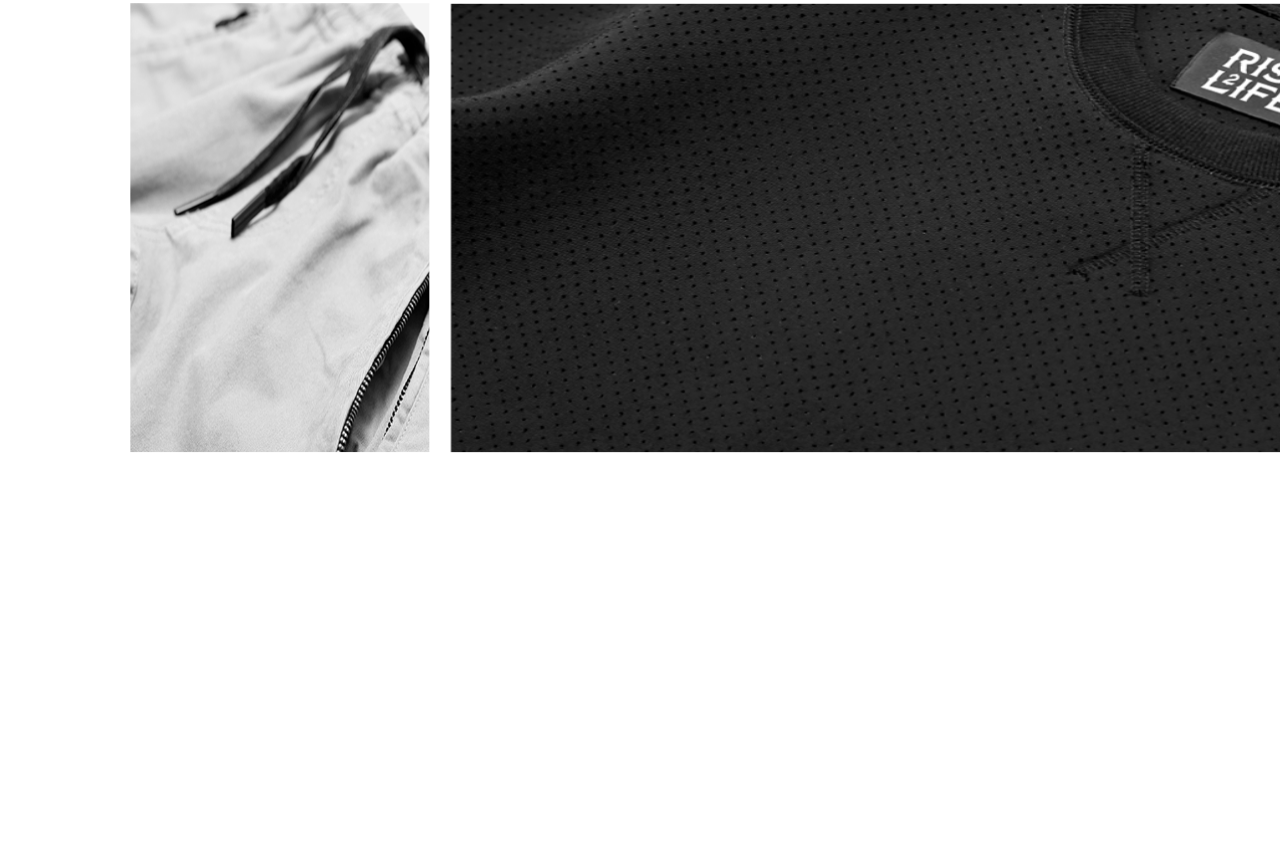
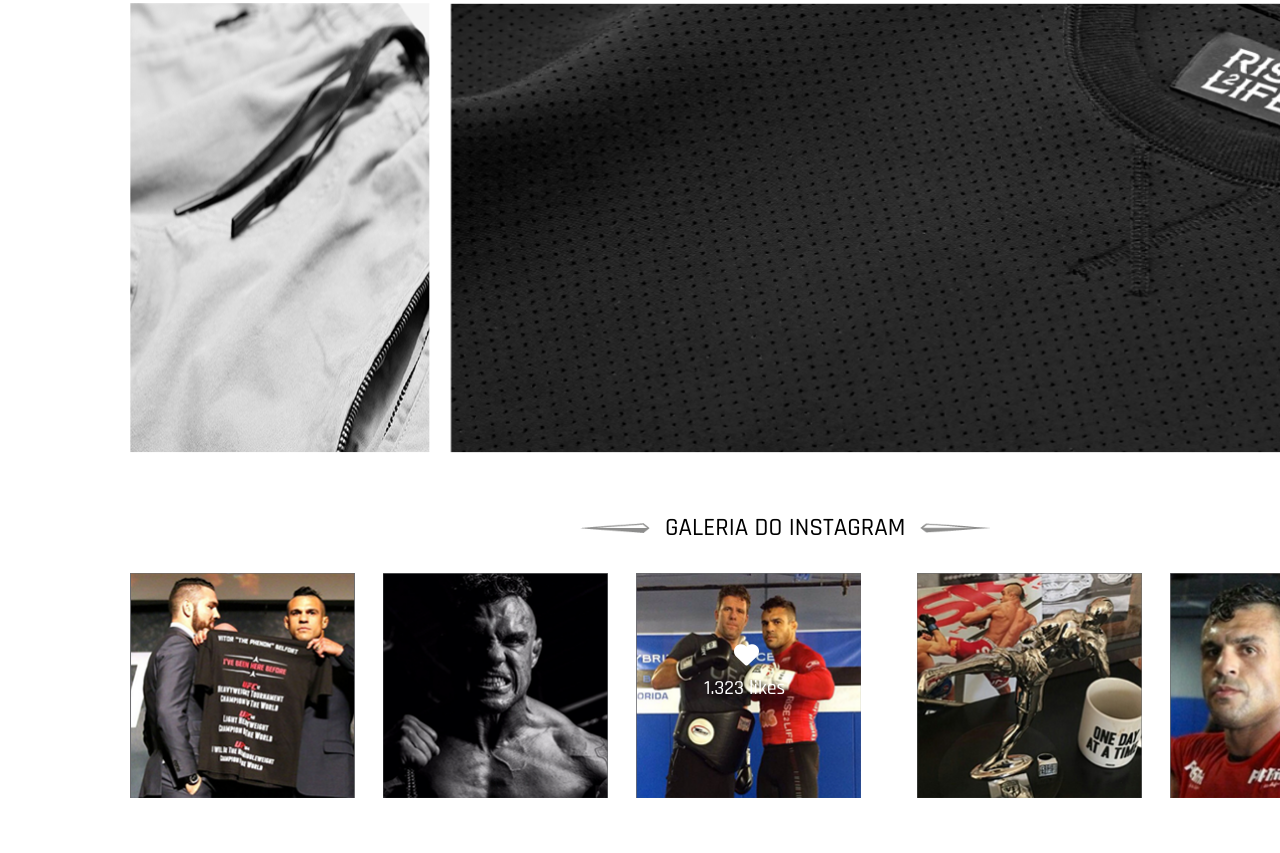
Before and after one commit to YuliiaLukianiuk/CLOTH-FASHION, a plain HTML site: page index.html in a window 1280 px wide. Shown: the part 2215-3068 px from the top of the page. Before the commit the page ends 2678 px from the top, so only its background shows below. Drawn offline with nearby package versions, Linux system fonts and the light colour scheme.

Commit message:
Реализован instagram  контейнер

```diff
--- a/index.html
+++ b/index.html
@@ -118,7 +118,7 @@
 <figure class="gallery__item gallery__item--1">
   <img src="./img/bg-categoria-1.png" alt="Gallery image 1" class="gallery__img">
   <div class="gallery__item-block">
-  <h3 class="gallery__item-title"><a class="gallery__item-link" href="#">J A Q U E T A S <br> <span>ver mais</span></a></h3>
+  <h3 class="gallery__item-title"><a class="gallery__item-link" href="#">J A Q U E T A S <br><span>ver mais</span></a></h3>
 </div>
 </figure>
 
@@ -154,20 +154,39 @@
   <div class="gallery__item-block">
   <h3 class="gallery__item-title"><a class="gallery__item-link" href="#">C A M I S E T A S</a></h3>
 </div>
+</figure>
+</div>
+</div>
+</section>
 
-</figure>
+<section class="instagram">
+  <div class="main-product-slogan-2">
+    <span class="seta-left-2"><img src="./img/iconSEta_left.png" alt="seta"></span>
+    <span class="seta-right-2"><img src="./img/iconSeta_right.png" alt="seta"></span>
+    <span class="slogan-2"><p>GALERIA DO INSTAGRAM</p></span>
+  </div>
+  <div class="instagram-container">
+    <div class="instagram-container-wrap">
+      <img class="instagram-container__foto" src="./img/insta-1.png" alt="insta foto 1">
+      <img class="instagram-container__foto" src="./img/insta-2.png" alt="insta foto 2">
+      <!-- <div class="instagram-foto-wrap"> -->
+      <img class="instagram-container__foto" src="./img/insta-3.png" alt="insta foto 3">
+      <div class="instagram-block">
+      <span class="insta-like"><i class="fas fa-heart"></i></span>
+      <span class="insta-sign"><p>1.323 likes</p></span>
+    </div>
+  <!-- </div> -->
+      <img class="instagram-container__foto" src="./img/insta-4.png" alt="insta foto 4">
+      <img class="instagram-container__foto" src="./img/insta-5.png" alt="insta foto 5">
 
-</div>
-
-    <!--
-  <div id="main-grid-item_1"><img src="./img/bg-categoria-1.png" alt="foto-1"></div>
-  <div id="main-grid-item_2"><img src="./img/bg-categoria-2.png" alt="foto-2"></div>
-  <div id="main-grid-item_3"><img src="./img/bg-categoria-3.png" alt="foto-3"></div>
-  <div id="main-grid-item_4"><img src="./img/bg-categoria-4.png" alt="foto-4"></div>
-  <div id="main-grid-item_5"><img src="./img/bg-categoria-5.png" alt="foto-5"></div>
-  <div id="main-grid-item_6"><img src="./img/bg-categoria-6.png" alt="foto-6"></div> -->
-
-</div>
+    <!-- <div class=""></div>
+    <div class=""></div>
+    <div class=""></div>
+    <div class=""></div>
+    <div class=""></div> -->
+  </div>
+  </div>
+  </div>
 </section>
 </main>
 
--- a/style.css
+++ b/style.css
@@ -244,7 +244,6 @@ a.rollover:hover {
   position: relative;
 }
 .gallery__item-block a{
-  position: absolute;
   font-family: 'Rajdhani', sans-serif;
   font-weight: 500;
   font-size: 35px;
@@ -254,9 +253,13 @@ a.rollover:hover {
   width: 275px;
   height: 30px;
   bottom: 215px;
-  left: 210px;
   text-align: center;
   text-shadow: #000000 3px 0 0;
+}
+.gallery__item--1 a,
+.gallery__item--2 a{
+  position: absolute;
+  left: 25%;
 }
 .gallery__item--3 a,
 .gallery__item--6 a{
@@ -301,6 +304,7 @@ a.rollover:hover {
   font-family: 'Rajdhani', sans-serif;
   font-weight: 500;
 }
+
 /* grid товаров */
 .products-icon img {
   position: relative;
@@ -352,3 +356,79 @@ a.rollover:hover {
   grid-column-start: 2;
   grid-column-end: 5;
 }
+
+.instagram {
+  position: relative;
+  width: 1280px;
+  height: 280px;
+}
+.instagram-container {
+  position: absolute;
+  width: 1265px;
+  height: 280px;
+  margin: 0;
+  padding: 0;
+  left: 130px;
+  top: 110px;
+}
+.instagram-container-wrap {
+  display: flex;
+  justify-content: space-between;
+}
+.instagram-container__foto {
+  height: 225px;
+  width: 225px;
+  background-color: #6d6e71;
+  padding: 0;
+  margin: 0;
+}
+.main-product-slogan-2 {
+  position: relative;
+   width: 440px;
+   height: 40px;
+}
+.slogan-2 p{
+  position: absolute;
+  width: 300px;
+  height: 40px;
+  font-family: 'Rajdhani', sans-serif;
+  font-weight: 500;
+  font-size: 25px;
+  left: 665px;
+  top: 47px;
+  margin: 0;
+  padding: 0;
+}
+.seta-left-2 img,
+.seta-right-2 img {
+  position: absolute;
+  left: 580px;
+  top: 60px;
+  height: 10px;
+  width: 70px;
+  opacity: 0.5;
+}
+.seta-right-2 img {
+  left: 920px;
+  top: 60px;
+}
+.instagram-block {
+  position: relative;
+}
+.insta-like .fa-heart {
+  position: absolute;
+  color: #ffffff;
+  right: 130px;
+  top: 70px;
+  font-size: 25px;
+}
+.insta-sign p{
+  position: absolute;
+  font-family: 'Rajdhani', sans-serif;
+  font-weight: 500;
+  font-size: 20px;
+  color: #ffffff;
+  width: 110px;
+  right: 75px;
+  top: 100px;
+}
```
Also changed, not shown: img/iconSEta_left.png (added), img/iconSeta_right.png (added), img/insta-1.png (added), img/insta-2.png (added), img/insta-3.png (added), img/insta-4.png (added), img/insta-5.png (added).
